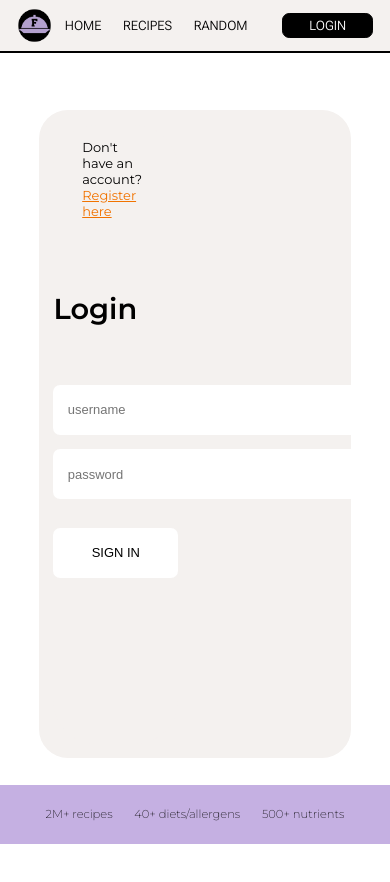
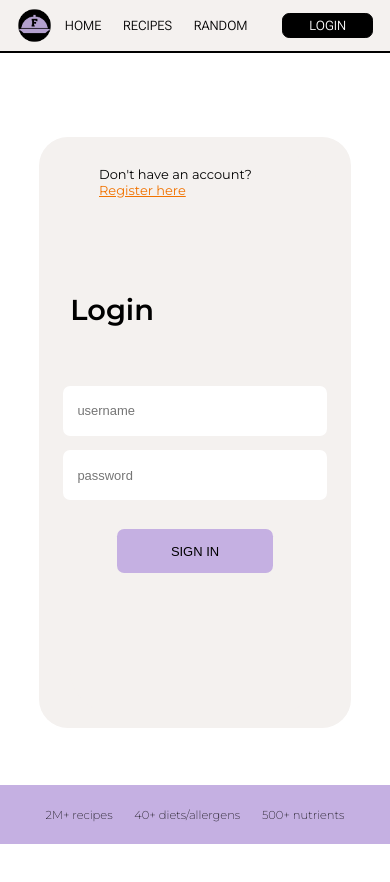
Before and after one commit to carmenvdheide/flavorite-frontend-eindopdracht, a React (Vite) app: page /login in a window 390 px wide. Shown: the top 882 px of the page. Built offline with nearby package versions, Linux system fonts and the light colour scheme.

Commit message:
login + register page responsive

```diff
--- a/src/components/navigation/Navigation.css
+++ b/src/components/navigation/Navigation.css
@@ -17,8 +17,8 @@
     align-items: center;
     padding: 0 1rem;
     background-color: var(--background-color);
-    position: sticky;
-    top: 0;
+    /*position: sticky;*/
+    /*top: 0;*/
 }
 
 .nav-bar span {
--- a/src/pages/RegisterForm/Register.css
+++ b/src/pages/RegisterForm/Register.css
@@ -7,3 +7,9 @@
     border: none;
     border-radius: 0.5rem;
 }
+
+@media only screen and (max-width: 768px) {
+    #email, #confirm-password {
+        width: 100%;
+    }
+}
--- a/src/pages/login/login.css
+++ b/src/pages/login/login.css
@@ -116,5 +116,38 @@ label, form {
 
     .login-card {
         width: 80vw;
+        height: 70vh;
+        margin: 10vh auto 17vh auto;
+        display: flex;
+        justify-content: center;
     }
+
+    .login-form-wrap {
+        width: 80%;
+        /*border: 2px dotted purple;*/
+
+    }
+
+    .login-form {
+        display: flex;
+        flex-direction: column;
+        align-items: center;
+        /*border: 2px dotted pink;*/
+        width: 100%;
+    }
+
+    .login-form button {
+        width: 40vw;
+        background-color: var(--purple-color);
+        border: none;
+    }
+
+    .login-form input {
+        width: 10px;
+    }
+
+    #username, #password {
+        width: 100%;
+    }
+
 }
```
